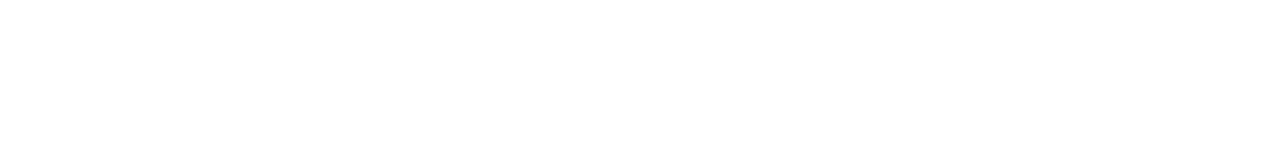
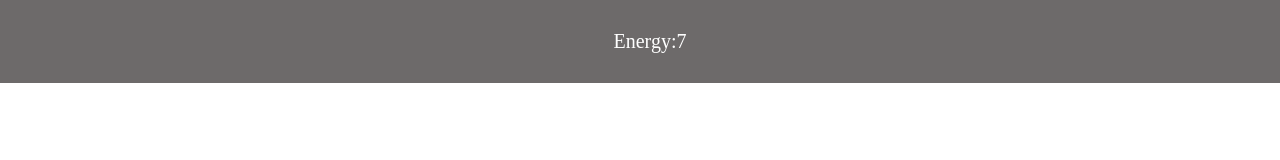
Before and after one commit to RedRain715/EnergyClicker, a website: page index.html in a window 1280 px wide. Drawn offline with Linux system fonts and the light colour scheme.

Commit message:
"Update"

```diff
--- a/index.html
+++ b/index.html
@@ -1,12 +1,17 @@
 <!DOCTYPE html>
 <html lang="en">
   <head>
-    <title>Home</title>
+    <title>Energy: 0</title>
     <meta charset="UTF-8" />
     <meta name="viewport" content="width=device-width" />
     <link rel="stylesheet" href="styles.css" />
     <link rel="icon" type="image/png" href="favicon.png" />
     <script type="module" src="script.js"></script>
   </head>
-  <body></body>
+  <body>
+    <div class="banner">
+    <p class="energyScore">Energy: <span id="energy">0</span></p>
+    </div>
+
+  </body>
 </html>
--- a/script.js
+++ b/script.js
@@ -1 +1,27 @@
-console.log('Hello!');
+const savedPlayerData = localStorage.getItem('player');
+const player = savedPlayerData ? JSON.parse(savedPlayerData): {
+    energy: 0,
+    energyPerSec: 1,
+}
+const savedGameData = localStorage.getItem('game');
+const game = savedGameData ? JSON.parse(savedGameData): {
+    delay: 650,//delay for energyPerSec
+}
+function addEnergy() {
+    player.energy += player.energyPerSec;
+    updateUI();
+    saveGame();
+}
+function updateUI() {
+    document.title = 'Energy: ' + player.energy //Change title
+    document.getElementById('energy').innerText = player.energy;
+}
+function saveGame() {
+    localStorage.setItem('player', JSON.stringify(player));
+    localStorage.setItem('game', JSON.stringify(game));
+}
+console.log(localStorage.getItem('player')); // Check stored data
+updateUI();
+setInterval(() => {
+    addEnergy();
+}, game.delay);
--- a/styles.css
+++ b/styles.css
@@ -1,46 +1,22 @@
-* {
-  box-sizing: border-box;
+.energyScore {
+  justify-content: center;
+  display: flex;
+  color: white;
+  font-size: 20px;
 }
-
 body {
   margin: 0;
-  font-family: system-ui, sans-serif;
-  color: black;
-  background-color: white;
+  padding: 0;
 }
-
-nav {
-  display: flex;
-  flex-wrap: wrap;
-  align-items: center;
-  justify-content: center;
-  padding: 0.5rem;
-  gap: 0.5rem;
-  border-bottom: solid 1px #aaa;
-  background-color: #eee;
+.banner {
+  width: 100%;
+  background-color: #6d6a6a;
+  position: fixed;
+  z-index: 1000;
+  padding: 10px;
+  text-align: center;
+  top: 0;
+  left: 0;
+  right: 0;
+  margin: 0%;
 }
-
-nav a {
-  display: inline-block;
-  min-width: 9rem;
-  padding: 0.5rem;
-  border-radius: 0.2rem;
-  border: solid 1px #aaa;
-  text-align: center;
-  text-decoration: none;
-  color: #555;
-}
-
-nav a[aria-current='page'] {
-  color: #000;
-  background-color: #d4d4d4;
-}
-
-main {
-  padding: 1rem;
-}
-
-h1 {
-  font-weight: bold;
-  font-size: 1.5rem;
-}
```
Also changed, not shown: 1 other file.
